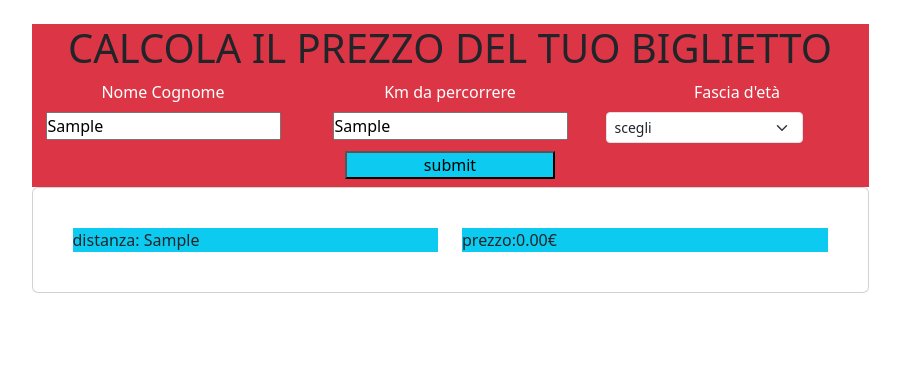
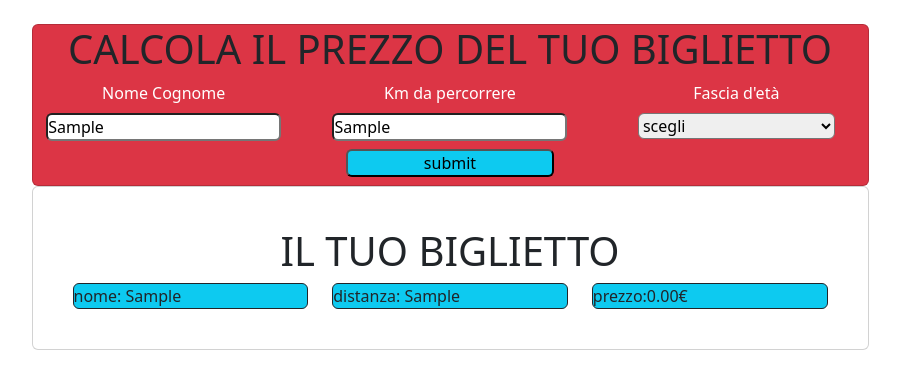
Before and after one commit to ViktorJoseCentonza/js-biglietto-treno-form, a plain HTML site: page index.html in a window 1280 px wide. Both pictures are taken after typing "Sample", "Sample" into the empty fields and a click on the button "submit". Shown: the whole page, without its empty margins (190-1090 px from the left). Drawn offline with nearby package versions, Linux system fonts and the light colour scheme.

Commit message:
add style

```diff
--- a/index.html
+++ b/index.html
@@ -16,7 +16,7 @@
 
         <section class="pt-4 w-75 mx-auto">
 
-            <div class="card-body bg-danger">
+            <div class="card bg-danger">
                 <form action="" id="form_el">
                     <div class="card-title text-center">
                         <h1>CALCOLA IL PREZZO DEL TUO BIGLIETTO</h1>
@@ -25,18 +25,18 @@
                         <div class="col text-center">
                             <label for="" class="form-label">Nome Cognome</label>
                             <br>
-                            <input type="text">
+                            <input id="input_fullname" type="text" class="rounded">
                         </div>
                         <div class="col text-center">
                             <label for="" class="form-label">Km da percorrere</label>
                             <br>
-                            <input id="input_distance" type="text">
+                            <input id="input_distance" type="text" class="rounded">
                         </div>
 
                         <div class="col text-center">
                             <div>
                                 <label for="" class="form-label">Fascia d'età</label>
-                                <select class="form-select form-select-sm w-75" name="" id="input_user_age">
+                                <select class="rounded w-75" name="" id="input_user_age">
                                     <option selected>scegli</option>
                                     <option value="17">Minorenne</option>
                                     <option value="18">Adulto</option>
@@ -50,7 +50,7 @@
 
                     </div>
                     <div class="d-flex justify-content-center">
-                        <button id="submit_button" class="bg-info w-25 m-2" type="submit"> submit</button>
+                        <button id="submit_button" class="bg-info w-25 m-2 rounded" type="submit"> submit</button>
                     </div>
                 </form>
             </div>
@@ -60,14 +60,21 @@
         <section id="info-card-section" class="card p-4 w-75 mx-auto">
             <div class="card-body ">
 
+                <div class="card-title text-center">
+                    <h1>IL TUO BIGLIETTO</h1>
+                </div>
 
                 <div class="row d-flex">
+
                     <div class="col">
-                        <div id="output_distance" class="bg-info">distanza: </div>
+                        <div id="output_fullname" class="bg-info rounded border border-dark">nome: </div>
+                    </div>
+                    <div class="col">
+                        <div id="output_distance" class="bg-info rounded border border-dark">distanza: </div>
                     </div>
 
                     <div class="col">
-                        <div id="output_price" class="bg-info">prezzo:</div>
+                        <div id="output_price" class="bg-info rounded border border-dark">prezzo:</div>
                     </div>
                 </div>
 
--- a/main.js
+++ b/main.js
@@ -11,16 +11,28 @@ va applicato uno sconto del 40% per gli over 65.
 const submit_button = document.getElementById("submit_button")
 console.log(`submit_button is ${submit_button}`);
 
+const input_fullname = document.getElementById("input_fullname")
+console.log(input_fullname);
+
 const input_distance = document.getElementById("input_distance")
 console.log(`input_distance is ${input_distance}`);
 const input_user_age = document.getElementById("input_user_age")
 console.log(`input_user_age is ${input_user_age}`);
 
+//get output elements
+const form_el = document.getElementById("form_el")
+
+const output_fullname = document.getElementById("output_fullname")
+console.log(output_fullname);
+const output_price = document.getElementById("output_price")
+const output_distance = document.getElementById("output_distance")
+
 //calculate ticket price
 
 let discount_price = 0;
 let standard_price = 0;
-submit_button.addEventListener(`click`, function () {
+form_el.addEventListener(`submit`, function (e) {
+    e.preventDefault();
     const distance_value = Number(input_distance.value);
     console.log(`distance_value is ${distance_value}`);
     const user_age_value = Number(input_user_age.value);
@@ -43,19 +55,17 @@ submit_button.addEventListener(`click`, function () {
     } else {
         alert("input error")
     }
-})
 
 
+    console.log("this is the submit function on the form running (begin)");
 
-//get output elements
-const form_el = document.getElementById("form_el")
-const output_price = document.getElementById("output_price")
-console.log(output_price);
+    output_fullname.innerHTML += input_fullname.value;
+    output_distance.innerHTML += input_distance.value;
+    output_price.innerHTML += discount_price.toFixed(2) + "€";
 
-//write on page
-form_el.addEventListener(`submit`, function (e) {
-    e.preventDefault();
-    console.log("this is the submit function on the form running (begin)");
-    output_distance.innerHTML += input_distance.value
-    output_price.innerHTML += discount_price.toFixed(2) + "€"
+    console.log(output_fullname.innerHTML);
+    console.log(output_distance.innerHTML);
+    console.log(output_price.innerHTML);
+
+
 })
```
